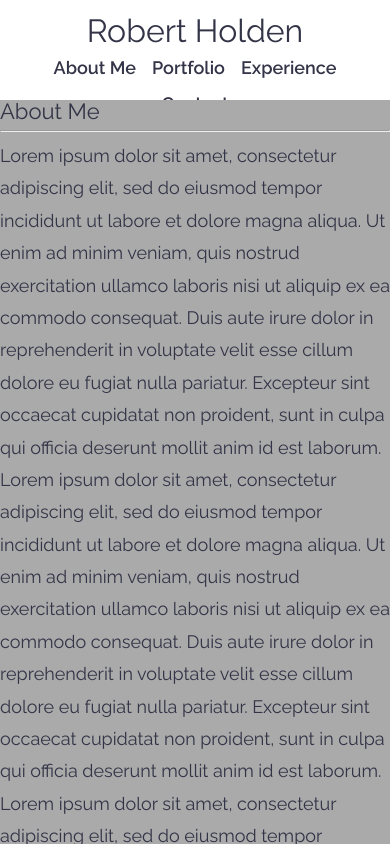
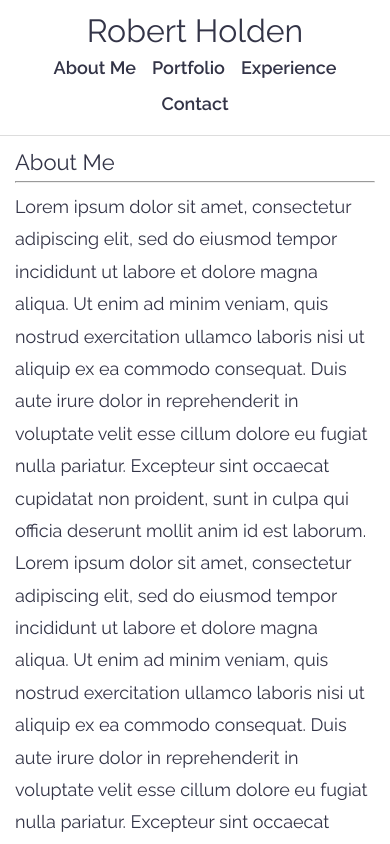
Before and after one commit to RFHold/portfolio, a React (Create React App) app: page / in a window 390 px wide. Shown: the top 844 px of the page. Built offline with nearby package versions, Linux system fonts and the light colour scheme.

Commit message:
added layout and tweaked responsive styles

```diff
--- a/src/styles/app.css
+++ b/src/styles/app.css
@@ -2,13 +2,16 @@
 
 body {
   background: #aaa;
+  color: #222
 }
 
 /* Header and Nav */
 
 header{
-  background: white;
+  background: #fff;
   width: 100%;
+  border-bottom: 1px solid #ddd;
+  box-shadow: 0 1px 3px rgba(0,0,0,0.12), 0 1px 2px rgba(0,0,0,0.24);
 }
 
 .headerBrand{
@@ -43,6 +46,18 @@ header{
   font-weight: 700;
 }
 
+/* Layout */
+
+.card{
+  background: #fff;
+  padding: 15px;
+  margin: 10px;
+  box-sizing: border-box;
+  overflow: auto;
+  border-radius: 5px;
+  box-shadow: 0 1px 3px rgba(0,0,0,0.12), 0 1px 2px rgba(0,0,0,0.24);
+}
+
 /* Responsive */
 
 header > .wrapper{
@@ -59,6 +74,20 @@ header > .wrapper{
   margin-right: auto;
 }
 
+/* Large devices (992px and down) */
+@media only screen and (max-width: 960px) {
+  .card{
+    margin: 0;
+    border-radius: 0;
+    box-shadow: none;
+  }
+}
+
+/* Medium devices (768px and down) */
+@media only screen and (max-width: 768px) {
+
+
+}
 
 /* Small devices (640px and down) */
 @media only screen and (max-width: 640px) {
@@ -79,14 +108,11 @@ header > .wrapper{
 
 }
 
-/* Medium devices (768px and down) */
-@media only screen and (max-width: 768px) {
+/* Tiny devices (412px and down) */
+@media only screen and (max-width: 412px) {
 
+  header > .wrapper{
+    height: 135px;
+  }
 
 }
-
-/* Large devices (992px and down) */
-@media only screen and (max-width: 980px) {
-  .wrapper{
-  }
-}
```
